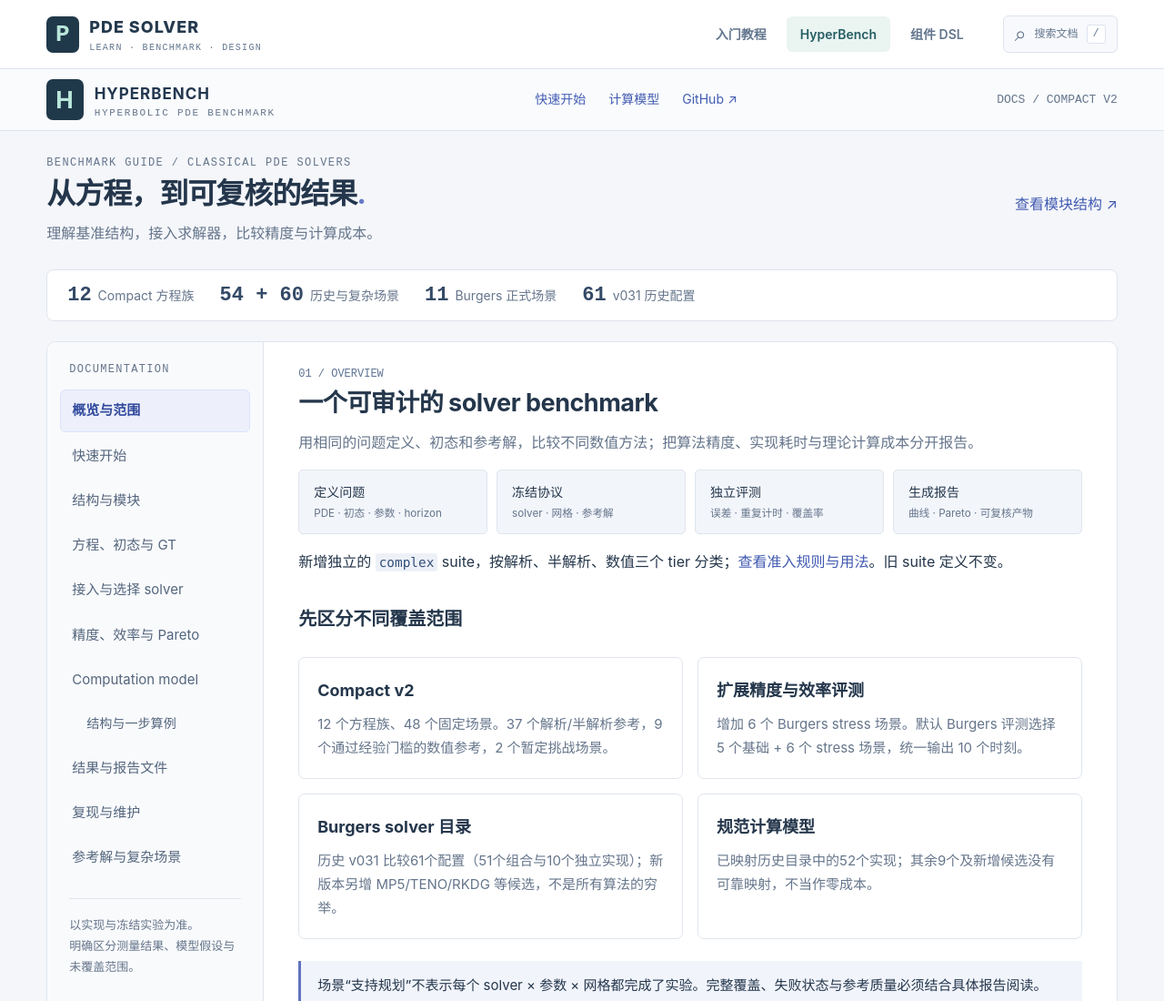
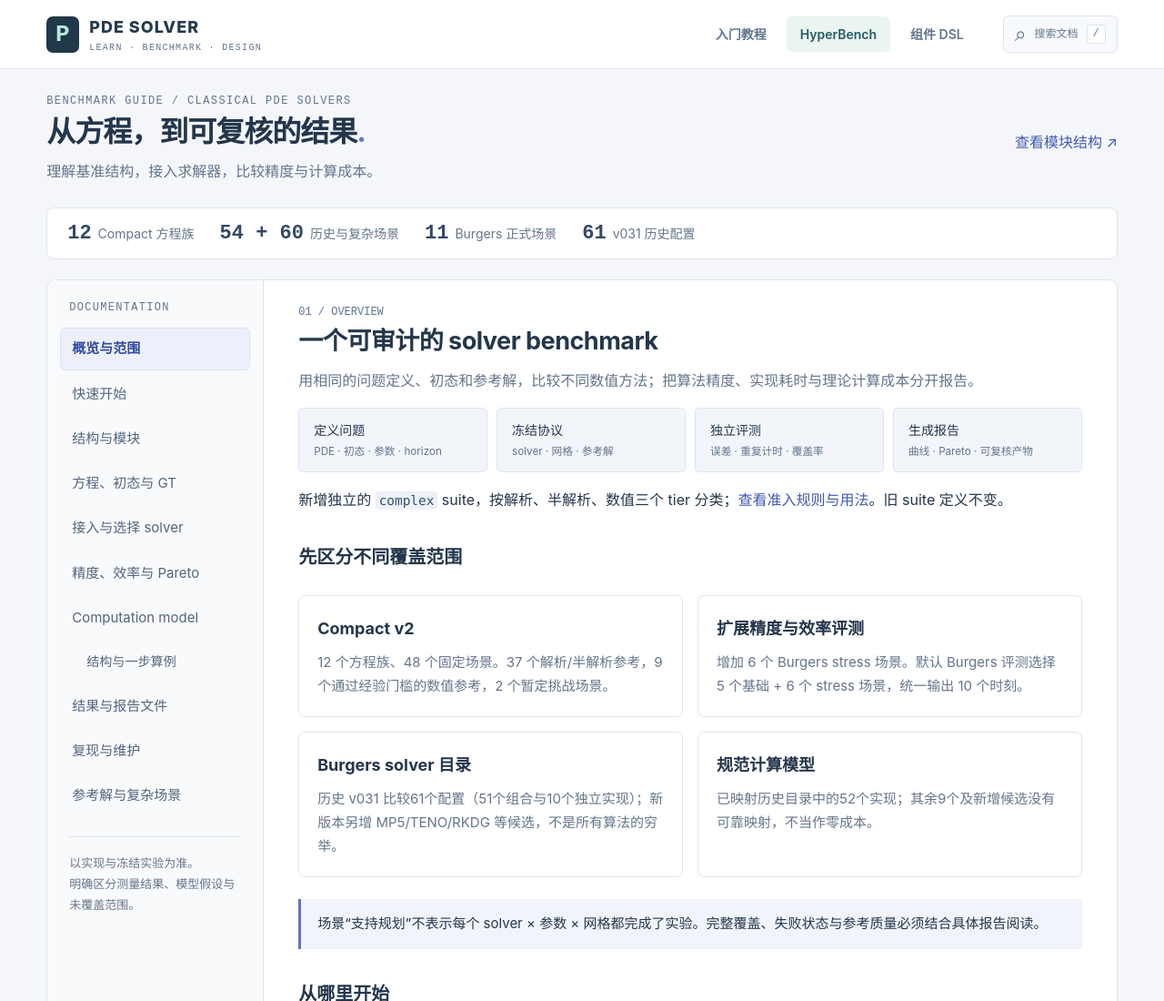
Before and after one commit to NOrangeeroli/pde-solver-guide, a plain HTML site: page hyperbench/index.html in a window 1280 px wide. Shown: the top 1100 px of the page at 91% size. Drawn offline with Linux system fonts and the light colour scheme.

Commit message:
Remove duplicate legacy headers from both guides

```diff
--- a/hyperbench/index.html
+++ b/hyperbench/index.html
@@ -20,19 +20,7 @@
   <link rel="stylesheet" href="../assets/portal.css"><script src="../assets/portal.js" data-root="../" defer></script></head>
   <body class="legacy-guide"><header class="portal-bar"><a class="portal-brand" href="../index.html" aria-label="PDE Solver 首页"><span class="portal-mark">P</span><span>PDE SOLVER<small>LEARN · BENCHMARK · DESIGN</small></span></a><nav class="portal-nav" aria-label="网站栏目"><a href="../tutorial/index.html">入门教程</a><a href="../hyperbench/index.html" aria-current="page">HyperBench</a><a href="../dsl/index.html">组件 DSL</a></nav><button class="portal-search" type="button" aria-label="搜索三个栏目的文档"><span aria-hidden="true">⌕</span><span>搜索文档</span><kbd>/</kbd></button></header>
     <a class="skip" href="#content">跳到文档正文</a>
-    <header class="topbar">
-      <a class="brand" href="#overview"
-        ><span class="mark" aria-hidden="true">H</span
-        ><span>HYPERBENCH<small>HYPERBOLIC PDE BENCHMARK</small></span></a
-      >
-      <nav aria-label="主导航">
-        <a href="#quickstart">快速开始</a><a href="#cost">计算模型</a
-        ><a href="https://github.com/NOrangeeroli/hyperbench-pages"
-          >GitHub ↗</a
-        >
-      </nav>
-      <span class="version">DOCS / COMPACT V2</span>
-    </header>
+
     <main class="shell">
       <div class="heading">
         <div>
```
Also changed, not shown: dsl/index.html (+1 -1 lines).
